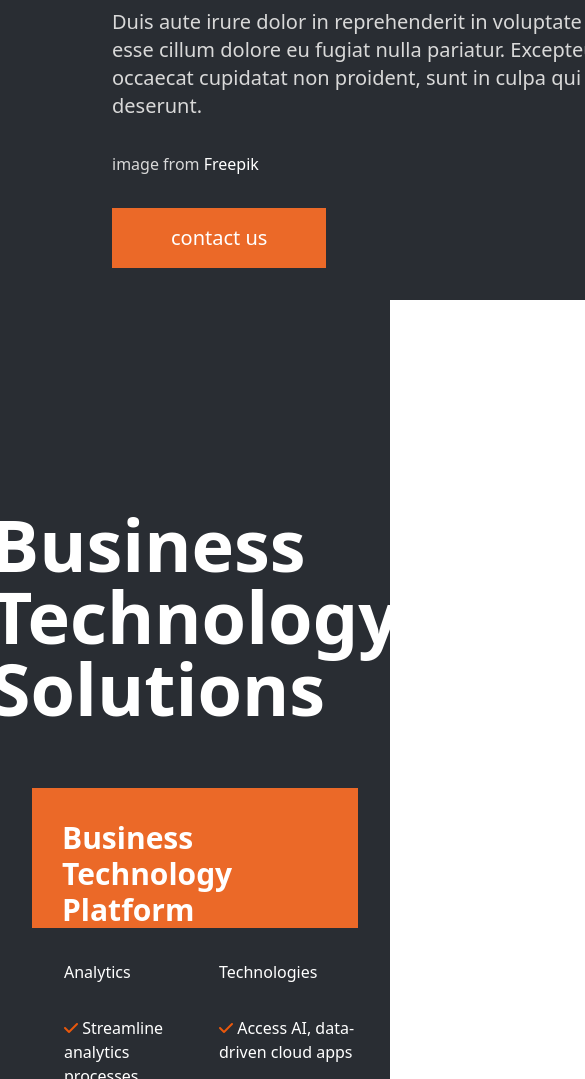
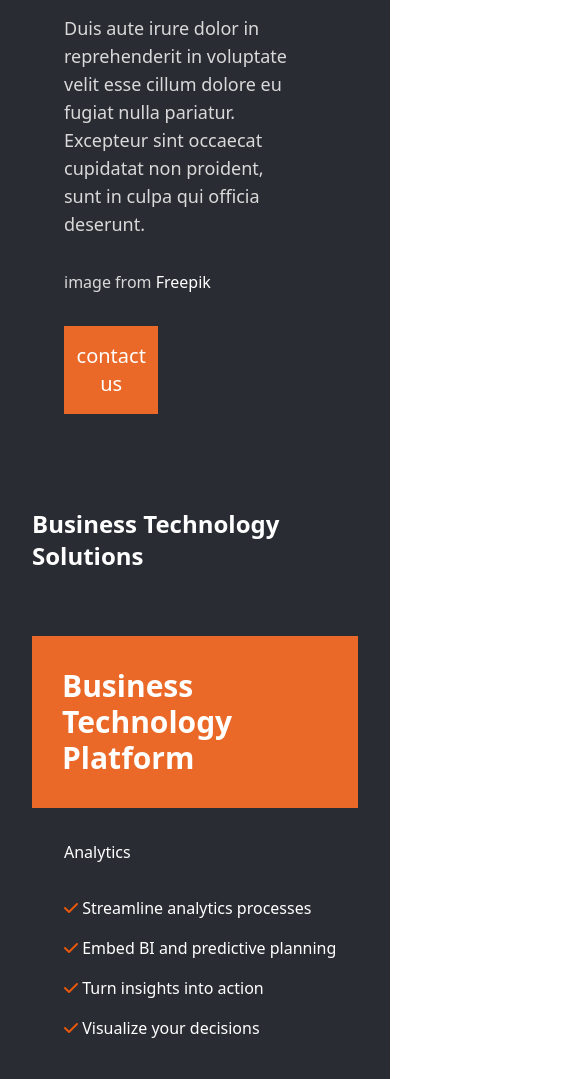
Before and after one commit to Beehrad/Tailwind-project, a website: page index.html in a window 390 px wide. Shown: the part 345-1424 px from the top of the page, 585 px wide, since content can reach past the window. Drawn offline with Linux system fonts and the light colour scheme.

Commit message:
responsived

```diff
--- a/index.html
+++ b/index.html
@@ -19,12 +19,12 @@
     </div>
     <section class="bg-back text-white pb-12">
         <div class="relative">
-            <span class="after:content-[*] after:absolute after:bg-orange-600 after:mr-20">
+            <span class="relative after:contents[*] after:absolute after:bg-narenji after:mr-[-40px]">
                 <img src="./img/bussiness-people-working-team-office4.jpg" alt="" class="w-4/5">
             </span>
-            <div class="w-[600px] bg-back flex flex-col absolute mt-[-60px] ml-20 p-8">
-                <h1 class="text-5xl font-bold mb-8">Got a Project?<br>Let's talk</h1>
-                <p class="text-xl text-khakestari mb-8">Duis aute irure dolor in reprehenderit in voluptate velit esse cillum dolore eu fugiat nulla pariatur. Excepteur sint occaecat cupidatat non proident, sunt in culpa qui officia deserunt.</p>
+            <div class="w-[300px] mt-[-30px] ml-8 sm:w-[400px] md:w-[500px] lg:w-[600px] bg-back flex flex-col absolute sm:mt-[-60px] sm:ml-20 p-8">
+                <h1 class="text-3xl sm:text-4xl md:text-5xl font-bold mb-8">Got a Project?<br>Let's talk</h1>
+                <p class="text-lg sm:text-xl text-khakestari mb-8">Duis aute irure dolor in reprehenderit in voluptate velit esse cillum dolore eu fugiat nulla pariatur. Excepteur sint occaecat cupidatat non proident, sunt in culpa qui officia deserunt.</p>
                 <span class="text-khakestari mb-8" >image from <a href="" class="text-white">Freepik</a></span>
                 <a href="" class="w-2/5 bg-narenji py-4 text-white box-border no-underline text-center text-xl hover:bg-white hover:text-black">
                 contact us</a>
@@ -32,15 +32,15 @@
         </div>
         <div class="mt-[600px] flex flex-col items-center px-8">
             <div class="flex justify-center mb-16">
-                <h1 class="text-7xl items-center font-bold">Business Technology Solutions
+                <h1 class="text-2xl sm:text-4xl md:text-5xl lg:text-6xl xl:text-7xl items-center font-bold">Business Technology Solutions
                 </h1>
             </div>
-            <div class="flex flex-row flex-wrap h-[100%]">
-                <div class="box-border bg-narenji flex-1 pt-8">
-                    <h2 class="max-[100%] text-3xl font-bold px-[30px]">
+            <div class="flex flex-col sm:flex-row sm:justify-center flex-wrap h-[100%]">
+                <div class="box-border bg-narenji sm:flex-2 md:flex-1 pt-8 pb-8">
+                    <h2 class="text-3xl font-bold px-[30px]">
                         Business Technology Platform</h2>
                 </div>
-                <div class="flex-1 ml-8 pt-8">
+                <div class="sm:flex-2 sm:items-center sm:justify-center md:flex-1 ml-8 pt-8">
                     <h3> Analytics</h3>
                     <ul class="mt-8">
                         <li class="list-none">
@@ -62,7 +62,7 @@
                             </li>
                     </ul>
                 </div>
-                <div class="flex-1 ml-4 pt-8">
+                <div class="sm:flex-2 sm:items-center md:flex-1 ml-4 pt-8">
                     <h3>Technologies</h3>
                     <ul class="mt-8">
                         <li class="list-none">
```
Also changed, not shown: css/main.css.
